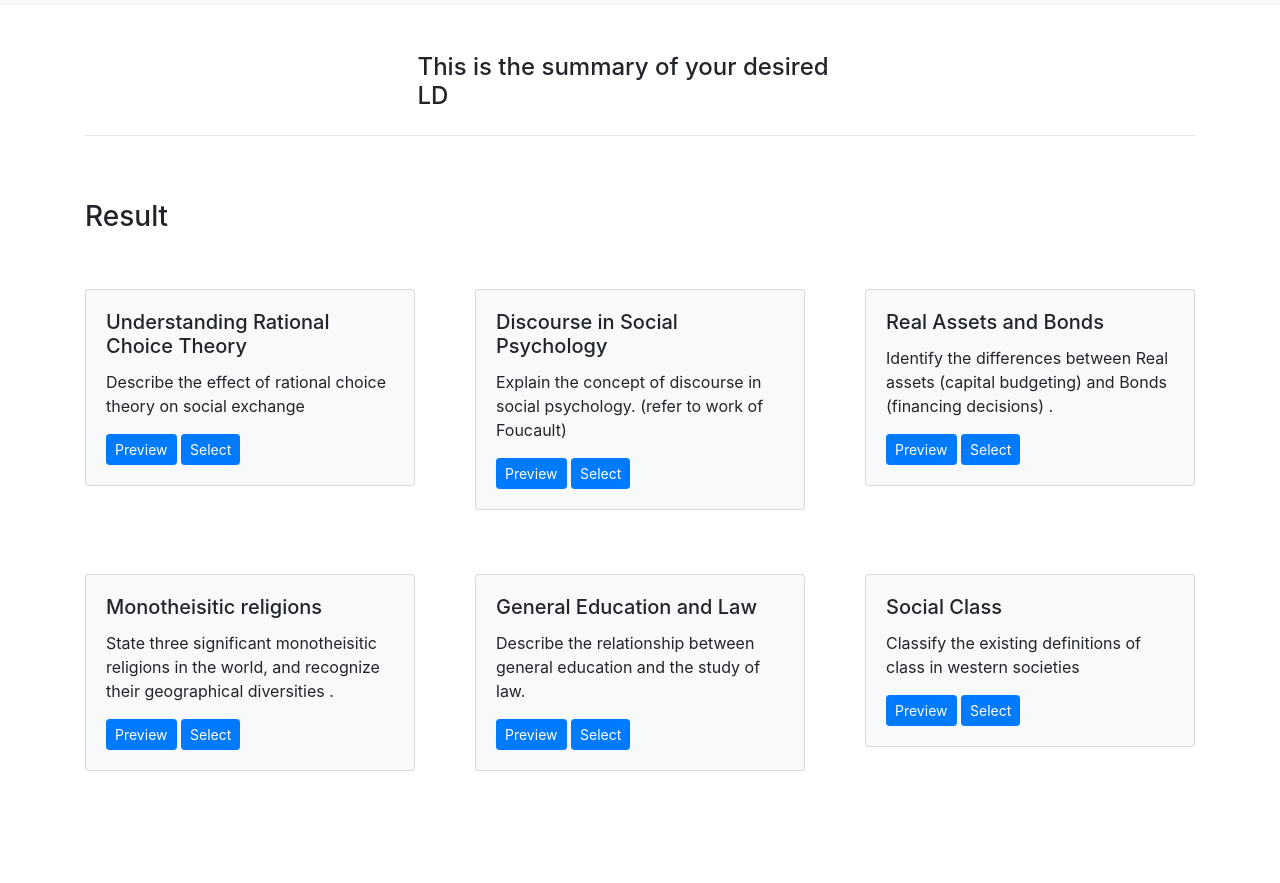
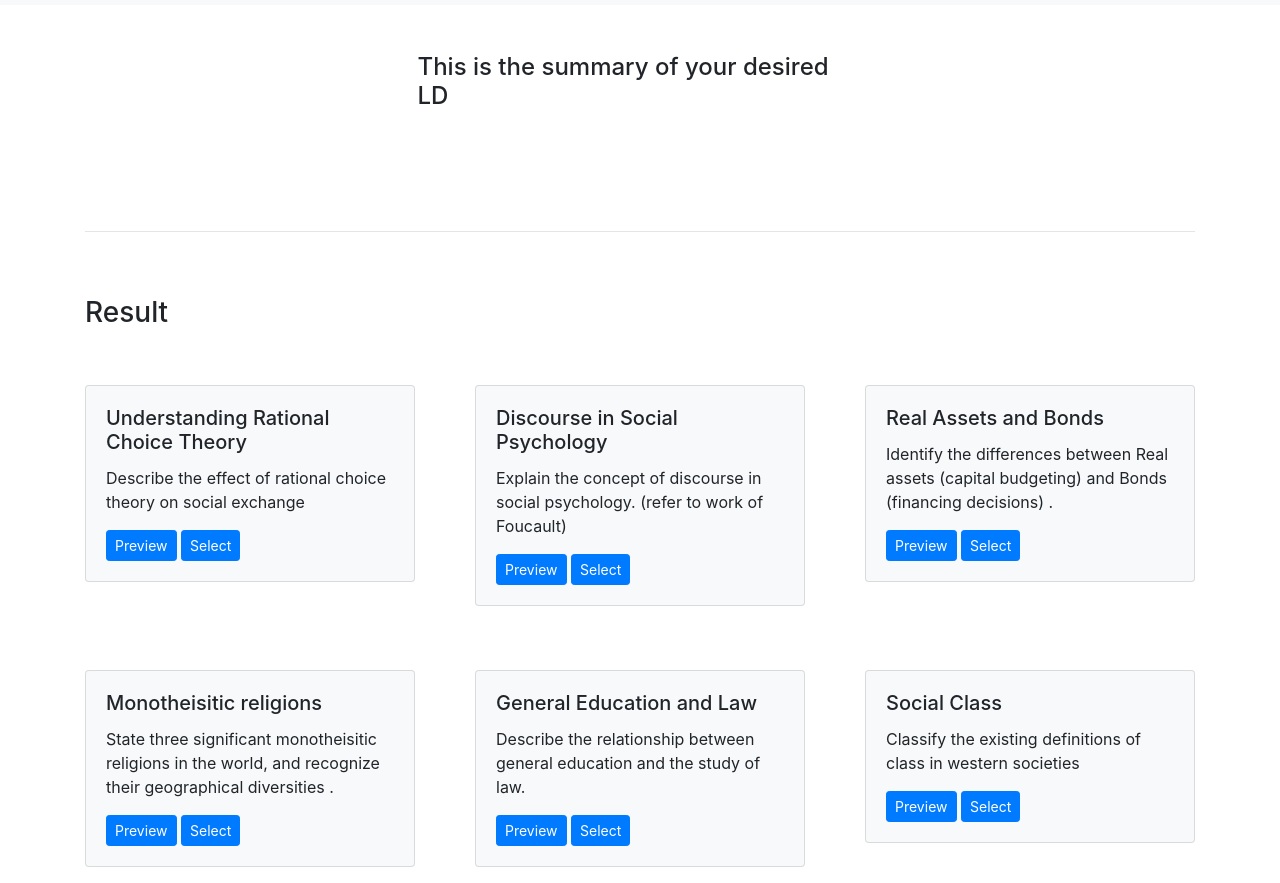
Before and after one commit to Manimit10/experiment-B2-baseline, a plain HTML site: page resBlank.html in a window 1280 px wide. Shown: the part 51-934 px from the top of the page. Before the commit the page ends 838 px from the top, so only its background shows below. Drawn offline with nearby package versions, Linux system fonts and the light colour scheme.

Commit message:
margin of result page

```diff
--- a/resBlank.html
+++ b/resBlank.html
@@ -68,7 +68,7 @@
     <!-- end of navbar -->
     <div class="container">
       <div class="row justify-content-center">
-        <div class="col-md-5 mt-4 pt-4">
+        <div class="col-md-5 mt-4 pt-4 mb-5 pb-5">
           <h4>This is the summary of your desired LD</h4>
           <div id="result"></div>
           <div id="result2"></div>
```
